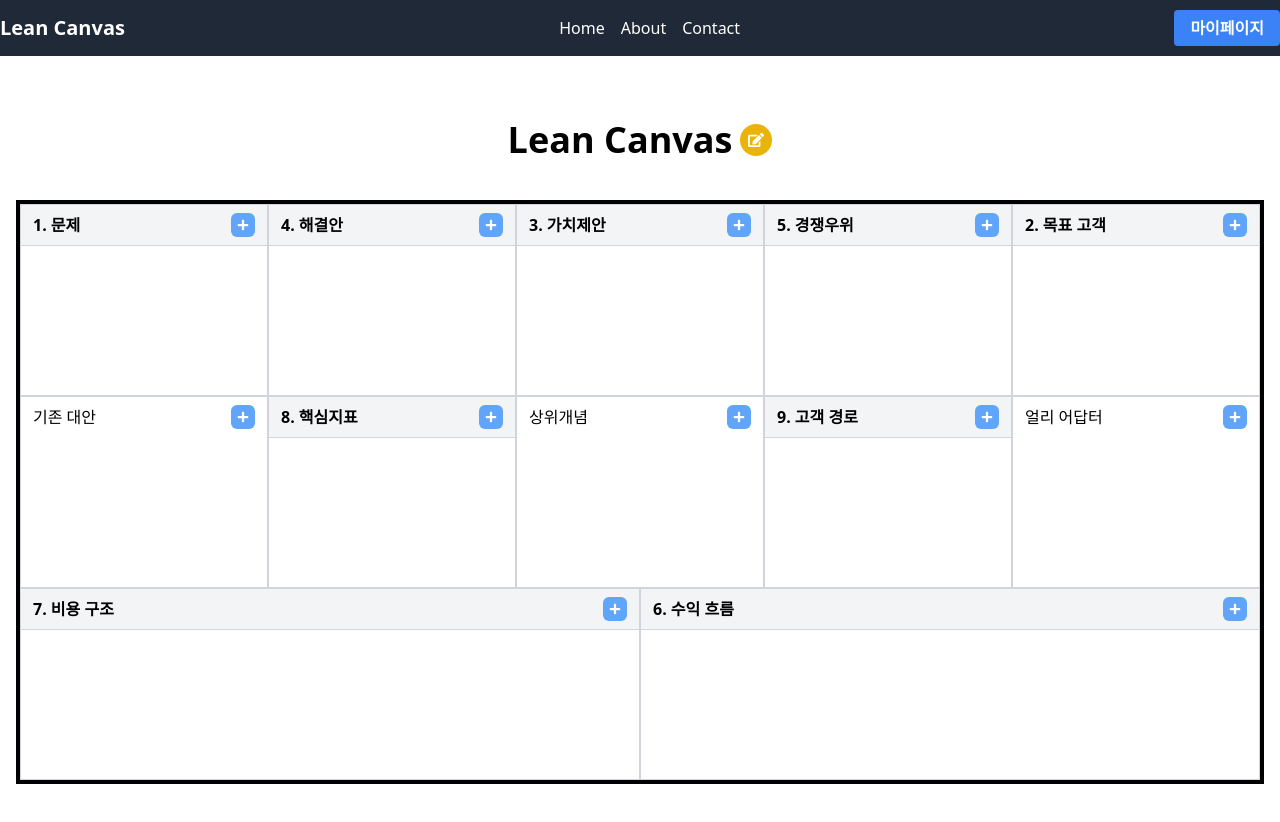
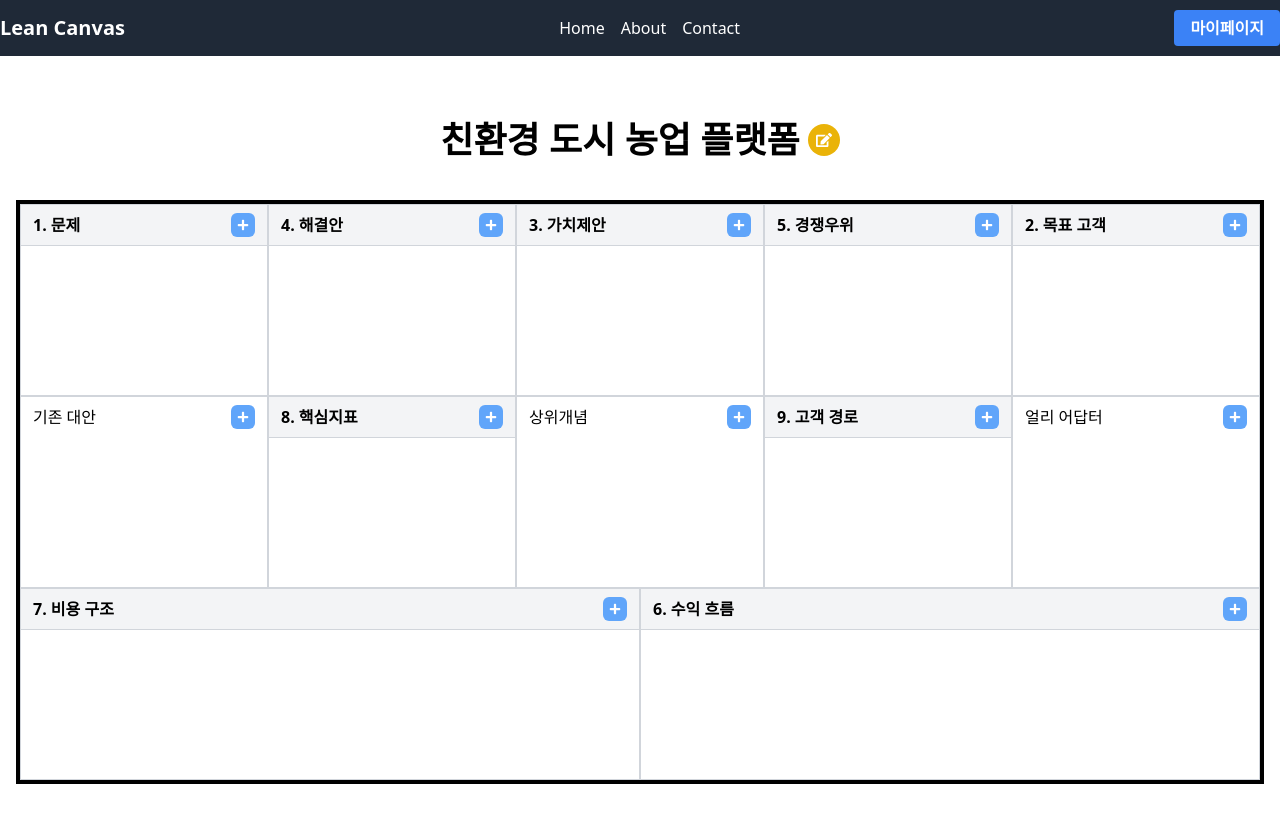
Before and after one commit to noh1oo1/lean-canvas-react, a React (Vite) app: page /canvases/1 in a window 1280 px wide. Shown: the top 822 px of the page. Built offline with nearby package versions, Linux system fonts and the light colour scheme; data requests are answered from the project's data file.

Commit message:
feat: 타이틀 수정 기능 구현

```diff
--- a/data/db.json
+++ b/data/db.json
@@ -23,6 +23,12 @@
       "title": "VR 가상 여행 서비스",
       "lastModified": "2023-06-01",
       "category": "여행"
+    },
+    {
+      "title": "알서포트",
+      "lastModified": "2024-12-17 17:07:35",
+      "category": "신규",
+      "id": 5
     }
   ]
 }
--- a/src/api/canvas.js
+++ b/src/api/canvas.js
@@ -25,3 +25,14 @@ export function createCanvas() {
 export async function deleteCanvas(id) {
   await canvases.delete(`/${id}`);
 }
+
+// 타이틀
+
+export async function getCanvasBoId(id) {
+  const { data } = await canvases.get(`/${id}`);
+  return data;
+}
+
+export async function updateTitle(id, title) {
+  await canvases.patch(`/${id}`, { title });
+}
--- a/src/components/CanvasTitle.jsx
+++ b/src/components/CanvasTitle.jsx
@@ -1,22 +1,17 @@
-import { useState } from 'react';
+import { useEffect, useState } from 'react';
 import { FaCheck, FaEdit } from 'react-icons/fa';
 
-function CanvasTitle() {
-  const [title, setTitle] = useState('Lean Canvas');
-  const [editingTitle, setEditingTitle] = useState(title);
+function CanvasTitle({ value, onChange }) {
+  const [title, setTitle] = useState(value);
   const [isEditing, setIsEditing] = useState(false);
 
-  const handleEditTitle = () => {
-    setIsEditing(true);
-  };
+  useEffect(() => {
+    setTitle(value);
+  }, [value]);
 
   const handleDoneTitle = () => {
-    setTitle(editingTitle);
     setIsEditing(false);
-  };
-
-  const handleEditingTitleChange = e => {
-    setEditingTitle(e.target.value);
+    onChange(title);
   };
 
   return (
@@ -25,8 +20,8 @@ function CanvasTitle() {
         <div className="flex items-center">
           <input
             type="text"
-            value={editingTitle}
-            onChange={handleEditingTitleChange}
+            value={title}
+            onChange={e => setTitle(e.target.value)}
             className="text-4xl font-bold text-center text-blue-600 bg-transparent border-b-2 border-blue-600 focus:outline-none"
           />
           <button
@@ -43,7 +38,7 @@ function CanvasTitle() {
           <button
             className="ml-2 p-2 bg-yellow-500 text-white rounded-full hover:bg-yellow-600 transition duration-300 ease-in-out focus:outline-none focus:ring-2 focus:ring-yellow-500 focus:ring-opacity-50"
             aria-label="Edit title"
-            onClick={handleEditTitle}
+            onClick={() => setIsEditing(true)}
           >
             <FaEdit />
           </button>
--- a/src/pages/CanvasDetail.jsx
+++ b/src/pages/CanvasDetail.jsx
@@ -1,10 +1,32 @@
+import { useParams } from 'react-router-dom';
 import CanvasTitle from '../components/CanvasTitle';
 import LeanCanvas from '../components/LeanCanvas';
+import { getCanvasBoId, updateTitle } from '../api/canvas';
+import { useEffect, useState } from 'react';
 
 function CanvasDetail() {
+  const { id } = useParams();
+  const [canvas, setCanvas] = useState();
+
+  useEffect(() => {
+    const fetchCanvas = async () => {
+      const data = await getCanvasBoId(id);
+      setCanvas(data);
+    };
+    fetchCanvas();
+  }, [id]);
+
+  const handleTitleChange = async title => {
+    try {
+      await updateTitle(id, title);
+    } catch (err) {
+      alert(err.message);
+    }
+  };
+
   return (
     <div>
-      <CanvasTitle />
+      <CanvasTitle value={canvas?.title} onChange={handleTitleChange} />
       <LeanCanvas />
     </div>
   );
```
